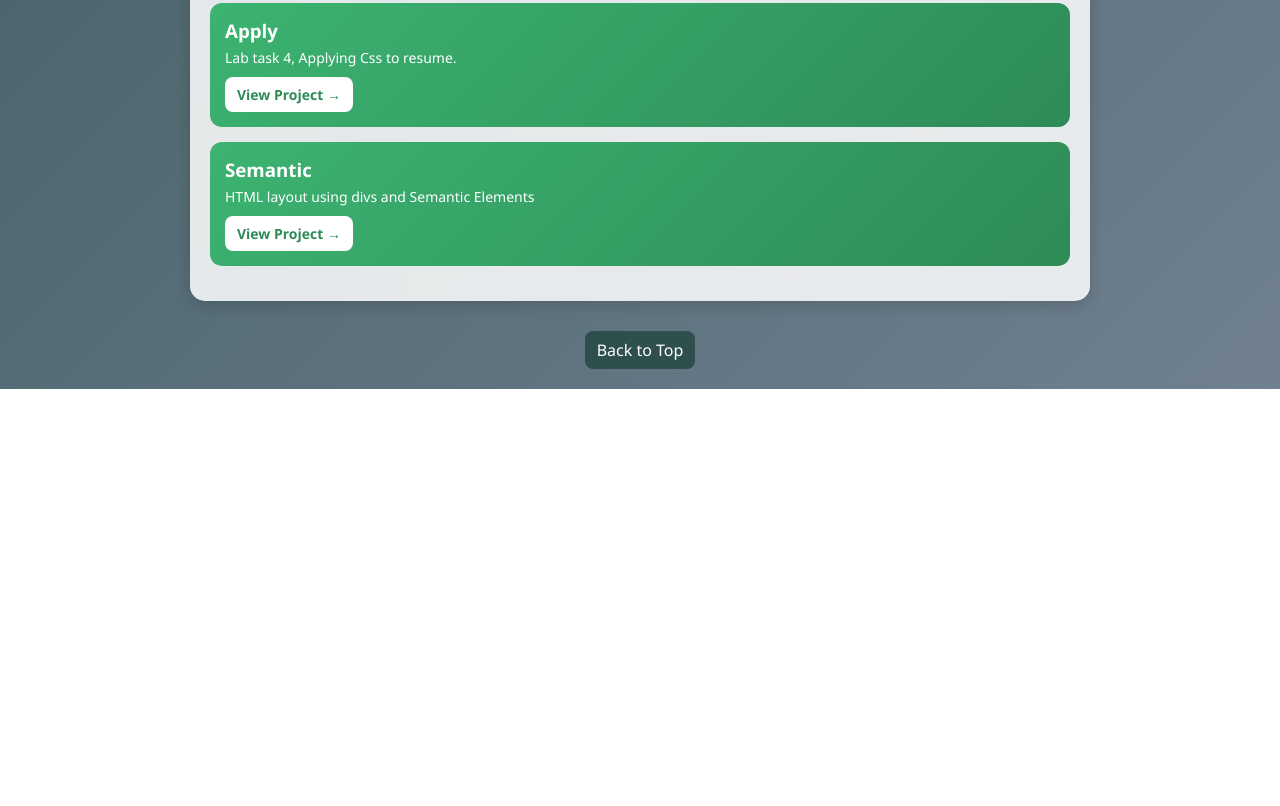
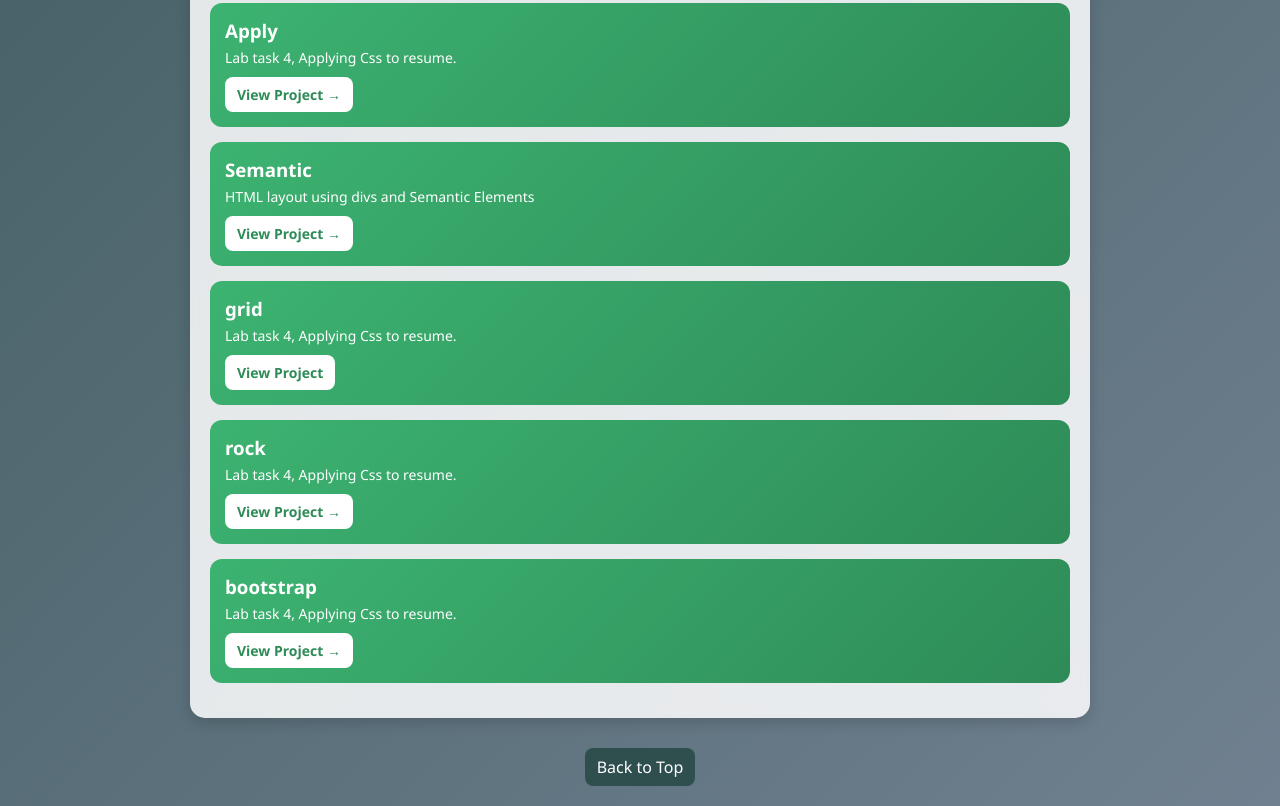
Before and after one commit to carlodelacruzcd05-ctrl/Web_system-, a plain HTML site: page index.html in a window 1280 px wide. Shown: the part 1400-2206 px from the top of the page. Before the commit the page ends 1789 px from the top, so only its background shows below. Drawn offline with Linux system fonts and the light colour scheme.

Commit message:
Add new project sections to index.html

```diff
--- a/index.html
+++ b/index.html
@@ -261,6 +261,27 @@ a[href="#top"]:hover {
       <a href="rest.html" class="btn">View Project →</a>
     </div>
 
+          <div class="project">
+      <h3>grid</h3>
+      <p>Lab task 4, Applying Css to resume.</p>
+     <a href="grid2colums.html" class="btn">View Project</a>
+          </div>
+
+      <div class="project">
+      <h3>rock</h3>
+      <p>Lab task 4, Applying Css to resume.</p>
+     <a href="part2.html" class="btn">View Project →</a>
+    </div>
+
+
+      <div class="project">
+      <h3>bootstrap</h3>
+      <p>Lab task 4, Applying Css to resume.</p>
+     <a href="boot.html" class="btn">View Project →</a>
+    </div>
+
+
+
   </div>
     <p style="text-align:center;">
         <a href="#top">Back to Top</a>
```
